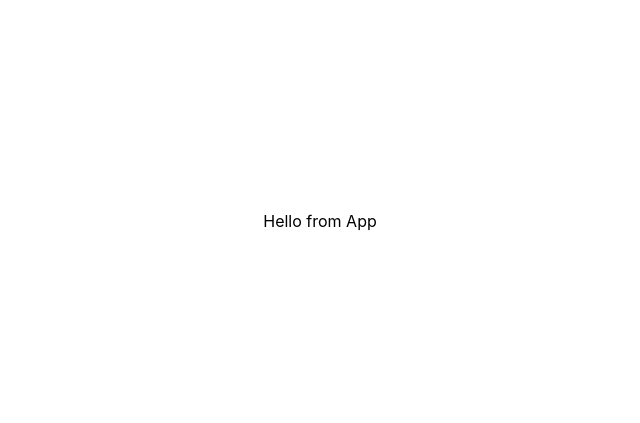
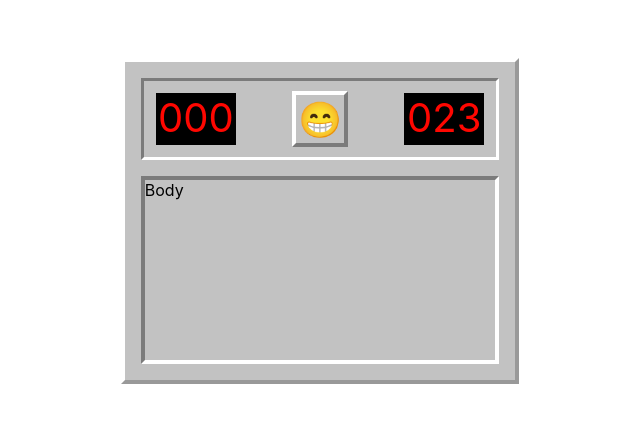
Before and after one commit to HazDuck/minesweeper, a React (Create React App) app: page / in a window 1280 px wide. Shown: the part 179-602 px from the top of the page, without its empty margins (320-960 px from the left). Built offline with nearby package versions, Linux system fonts and the light colour scheme.

Commit message:
styled face number display and outer app

```diff
--- a/src/components/App.tsx
+++ b/src/components/App.tsx
@@ -1,9 +1,20 @@
 import * as React from 'react';
+import { NumberDisplay } from './NumberDisplay'
 
 export const App: React.FC = () => {
   return (
     <div className="App">
-      Hello from App
+      <div className="Header">
+      <NumberDisplay value={0} />
+      <div className="Face">
+        <span
+          role="img"
+          aria-label="Smiley emoji"
+        >😁</span>
+      </div>
+      <NumberDisplay value={23} />
+      </div>
+      <div className="Body">Body</div>
     </div>
   )
 }
--- /dev/null
+++ b/src/components/NumberDisplay.tsx
@@ -0,0 +1,15 @@
+import * as React from 'react';
+
+interface NumberDisplayProps {
+  value: number;
+}
+
+export const NumberDisplay: React.FC <NumberDisplayProps> = ({value}) => {
+  return (
+    <div
+      className="NumberDisplay"
+    >
+      {value.toString().padStart(3, '0')}
+    </div>
+  )
+}
--- a/src/index.scss
+++ b/src/index.scss
@@ -16,3 +16,64 @@ code {
   font-family: source-code-pro, Menlo, Monaco, Consolas, 'Courier New',
     monospace;
 }
+
+.App {
+  background: #C2C2C2;
+  padding: 16px;
+  border-width: 4px;
+  border-style: solid;
+  border-right-color: #999;
+  border-bottom-color: #999;
+  border-left-color: #FFF;
+  border-top-color: #FFF;
+}
+
+.Header {
+  padding: 10px 12px;
+  border-style: solid;
+  border-right-color: #FFF;
+  border-bottom-color: #FFF;
+  border-left-color: #7b7b7b;
+  border-top-color: #7b7b7b;
+  display: flex;
+  justify-content: space-between;
+  align-items: center;
+
+  .NumberDisplay {
+    color: #FF0701;
+    width: 80px;
+    height: 52px;
+    background: #000;
+    text-align: center;
+    font-size: 40px;
+  }
+}
+
+.Body {
+  margin-top: 16px;
+  border-width: 4px;
+  border-style: solid;
+  border-right-color: #FFF;
+  border-bottom-color: #FFF;
+  border-left-color: #7b7b7b;
+  border-top-color: #7b7b7b;
+  display: grid;
+  grid-template-rows: repeat(9, 1fr);
+  grid-template-columns: repeat(9, 1fr)
+}
+
+.Face {
+  width: 48px;
+  height: 48px;
+  font-size: 35px;
+  display: flex;
+  justify-content: center;
+  align-items: center;
+  border-width: 4px;
+  border-style: solid;
+  border-right-color: #7b7b7b;
+  border-bottom-color: #7b7b7b;
+  border-left-color: #FFF;
+  border-top-color: #FFF;
+  cursor: pointer;
+}
```
